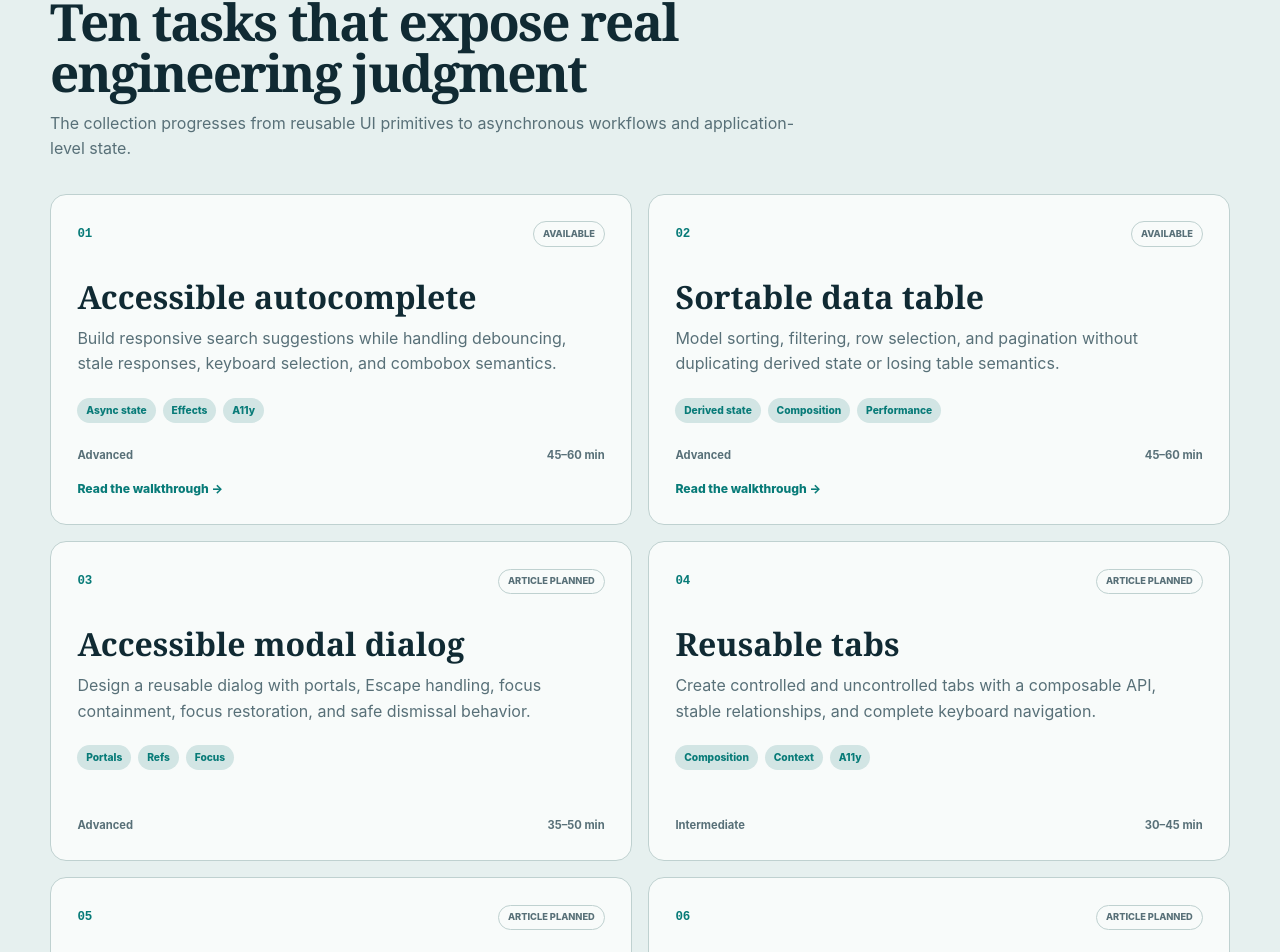
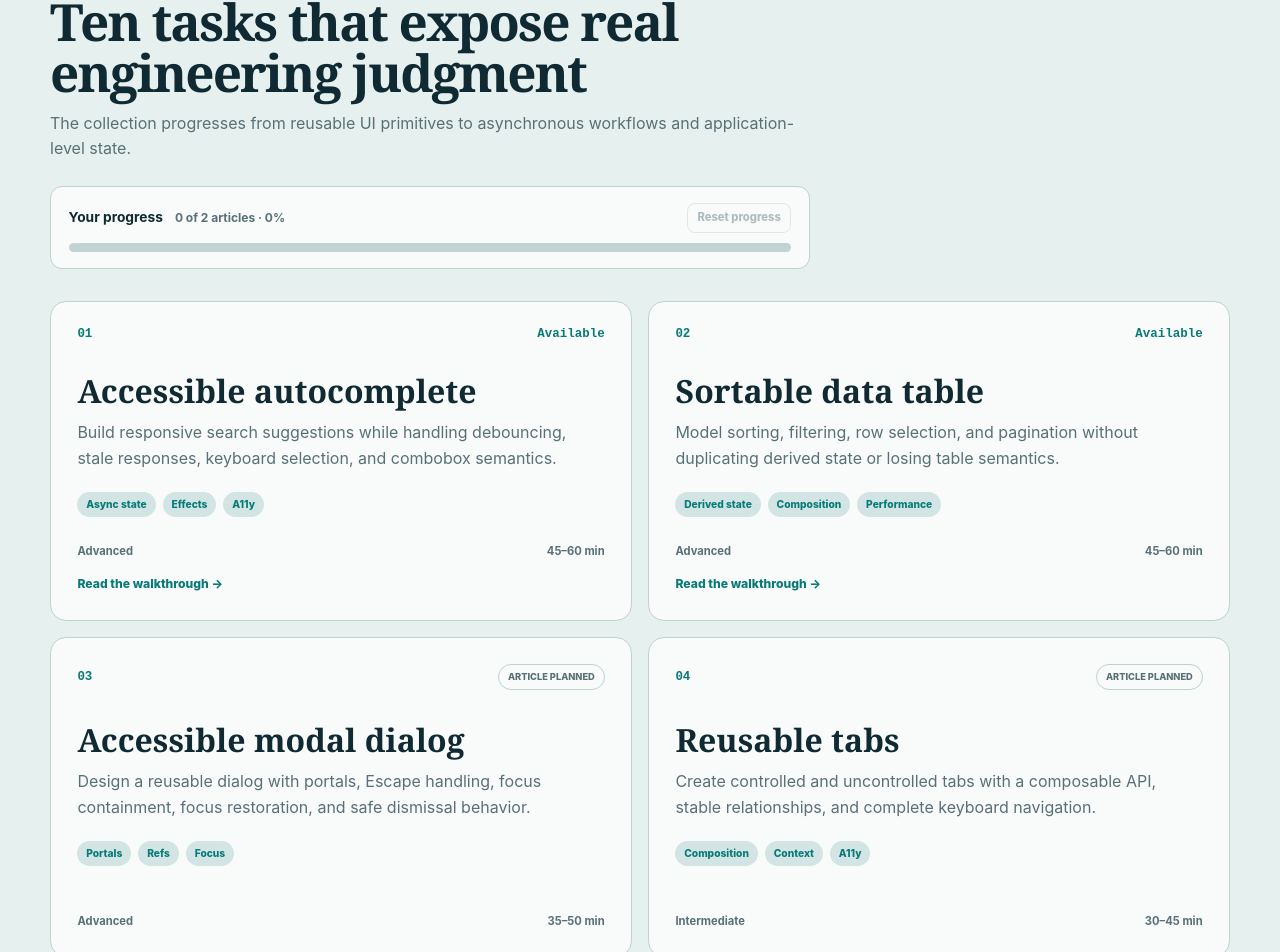
Before and after one commit to Dmitrii-Lobanov/javascript-handbook, a Next.js app in the folder site/: page /react/practice in a window 1280 px wide. Shown: the part 1223-2175 px from the top of the page. Built offline with nearby package versions, Linux system fonts and the light colour scheme.

Commit message:
feat: add completed and progress bar

```diff
--- a/site/app/components/ChapterRoadmapStatus.tsx
+++ b/site/app/components/ChapterRoadmapStatus.tsx
@@ -22,16 +22,28 @@ function readCompletedSlugs() {
   }
 }
 
+export function useCompletionStatus(slug: string) {
+  return useSyncExternalStore(
+    subscribe,
+    () => readCompletedSlugs().has(slug),
+    () => false,
+  );
+}
+
 export function notifyCompletionChange() {
   window.dispatchEvent(new Event(completionEvent));
 }
 
+export function toggleCompletion(slug: string) {
+  const completed = readCompletedSlugs();
+  if (completed.has(slug)) completed.delete(slug);
+  else completed.add(slug);
+  localStorage.setItem("handbook-completed", JSON.stringify([...completed]));
+  notifyCompletionChange();
+}
+
 export function ChapterRoadmapStatus({ slug }: { slug: string }) {
-  const completed = useSyncExternalStore(
-    subscribe,
-    () => readCompletedSlugs().has(slug),
-    () => false,
-  );
+  const completed = useCompletionStatus(slug);
 
   return (
     <span
@@ -42,28 +54,67 @@ export function ChapterRoadmapStatus({ slug }: { slug: string }) {
   );
 }
 
-export function HandbookProgress({ chapterSlugs }: { chapterSlugs: string[] }) {
+export function CompletionLabel({
+  slug,
+  incompleteLabel = "Available",
+  hideIncomplete = false,
+  className = "completion-label",
+}: {
+  slug: string;
+  incompleteLabel?: string;
+  hideIncomplete?: boolean;
+  className?: string;
+}) {
+  const completed = useCompletionStatus(slug);
+  if (!completed && hideIncomplete) return null;
+
+  return (
+    <span className={`${className}${completed ? " completed" : ""}`}>
+      {completed ? "✓ Completed" : incompleteLabel}
+    </span>
+  );
+}
+
+export function SectionProgress({
+  itemSlugs,
+  itemLabel = "chapters",
+}: {
+  itemSlugs: string[];
+  itemLabel?: string;
+}) {
   const completedCount = useSyncExternalStore(
     subscribe,
     () => {
       const completed = readCompletedSlugs();
-      return chapterSlugs.filter((slug) => completed.has(slug)).length;
+      return itemSlugs.filter((slug) => completed.has(slug)).length;
     },
     () => 0,
   );
-  const total = chapterSlugs.length;
+  const total = itemSlugs.length;
   const percentage = total === 0 ? 0 : Math.round((completedCount / total) * 100);
+
+  function resetProgress() {
+    const completed = readCompletedSlugs();
+    itemSlugs.forEach((slug) => completed.delete(slug));
+    localStorage.setItem("handbook-completed", JSON.stringify([...completed]));
+    notifyCompletionChange();
+  }
 
   return (
     <div className="handbook-progress">
       <div className="handbook-progress-summary">
-        <strong>Your progress</strong>
-        <span>
-          {completedCount} of {total} chapters · {percentage}%
-        </span>
+        <div>
+          <strong>Your progress</strong>
+          <span>
+            {completedCount} of {total} {itemLabel} · {percentage}%
+          </span>
+        </div>
+        <button type="button" disabled={completedCount === 0} onClick={resetProgress}>
+          Reset progress
+        </button>
       </div>
       <progress
-        aria-label={`${completedCount} of ${total} available chapters completed`}
+        aria-label={`${completedCount} of ${total} available ${itemLabel} completed`}
         max={total || 1}
         value={completedCount}
       >
--- a/site/app/components/ReaderControls.tsx
+++ b/site/app/components/ReaderControls.tsx
@@ -1,7 +1,7 @@
 "use client";
 
 import { useEffect, useState } from "react";
-import { notifyCompletionChange } from "./ChapterRoadmapStatus";
+import { toggleCompletion, useCompletionStatus } from "./ChapterRoadmapStatus";
 
 export function TextSizeControls() {
   const [scale, setScale] = useState(1);
@@ -38,26 +38,10 @@ export function TextSizeControls() {
 }
 
 export function CompletionControl({ slug }: { slug: string }) {
-  const [complete, setComplete] = useState(false);
-
-  useEffect(() => {
-    try {
-      const completed = JSON.parse(localStorage.getItem("handbook-completed") ?? "[]") as string[];
-      setComplete(completed.includes(slug));
-    } catch {
-      setComplete(false);
-    }
-  }, [slug]);
+  const complete = useCompletionStatus(slug);
 
   function toggleComplete() {
-    const completed = new Set<string>(
-      JSON.parse(localStorage.getItem("handbook-completed") ?? "[]"),
-    );
-    if (complete) completed.delete(slug);
-    else completed.add(slug);
-    localStorage.setItem("handbook-completed", JSON.stringify([...completed]));
-    setComplete(!complete);
-    notifyCompletionChange();
+    toggleCompletion(slug);
   }
 
   return (
--- a/site/app/globals.css
+++ b/site/app/globals.css
@@ -992,9 +992,14 @@ button {
 }
 .handbook-progress-summary {
   display: flex;
-  align-items: baseline;
+  align-items: center;
   justify-content: space-between;
   gap: 1rem;
+}
+.handbook-progress-summary > div {
+  display: flex;
+  align-items: baseline;
+  gap: 0.75rem;
 }
 .handbook-progress-summary strong {
   color: var(--ink);
@@ -1004,6 +1009,26 @@ button {
   color: var(--muted);
   font-size: 0.75rem;
   font-weight: 750;
+}
+.handbook-progress-summary button {
+  padding: 0.35rem 0.6rem;
+  border: 1px solid var(--line);
+  border-radius: 8px;
+  background: transparent;
+  color: var(--muted);
+  font: inherit;
+  font-size: 0.7rem;
+  font-weight: 800;
+  cursor: pointer;
+}
+.handbook-progress-summary button:hover:not(:disabled),
+.handbook-progress-summary button:focus-visible {
+  border-color: var(--teal);
+  color: var(--teal);
+}
+.handbook-progress-summary button:disabled {
+  cursor: not-allowed;
+  opacity: 0.45;
 }
 .handbook-progress progress {
   width: 100%;
@@ -1025,6 +1050,16 @@ button {
 .handbook-progress progress::-moz-progress-bar {
   border-radius: 99px;
   background: var(--teal);
+}
+@media (max-width: 520px) {
+  .handbook-progress-summary,
+  .handbook-progress-summary > div {
+    align-items: flex-start;
+    flex-direction: column;
+  }
+  .handbook-progress-summary {
+    gap: 0.75rem;
+  }
 }
 .performance-part-list {
   display: grid;
--- a/site/app/performance/handbook/page.tsx
+++ b/site/app/performance/handbook/page.tsx
@@ -3,7 +3,7 @@ import Link from "next/link";
 import { TrackNav } from "../../components/TechnologyNav";
 import { getTrack } from "../../lib/tracks";
 import { performanceChapters } from "@/generated/content";
-import { ChapterRoadmapStatus, HandbookProgress } from "../../components/ChapterRoadmapStatus";
+import { ChapterRoadmapStatus, SectionProgress } from "../../components/ChapterRoadmapStatus";
 
 export const metadata: Metadata = {
   title: "Performance Handbook Roadmap",
@@ -239,8 +239,8 @@ export default function PerformanceHandbookPage() {
               Priority chapters establish the first useful release. Every chapter will connect its
               model to measurements, interview questions, exercises, and practical investigations.
             </p>
-            <HandbookProgress
-              chapterSlugs={performanceChapters.map((chapter) => `performance-${chapter.slug}`)}
+            <SectionProgress
+              itemSlugs={performanceChapters.map((chapter) => `performance-${chapter.slug}`)}
             />
           </div>
 
--- a/site/app/react/handbook/page.tsx
+++ b/site/app/react/handbook/page.tsx
@@ -2,7 +2,7 @@ import type { Metadata } from "next";
 import Link from "next/link";
 import { reactChapters } from "@/generated/content";
 import { ReactNav } from "../../components/TechnologyNav";
-import { ChapterRoadmapStatus, HandbookProgress } from "../../components/ChapterRoadmapStatus";
+import { ChapterRoadmapStatus, SectionProgress } from "../../components/ChapterRoadmapStatus";
 
 export const metadata: Metadata = {
   title: "React Interview Handbook Roadmap",
@@ -363,8 +363,8 @@ export default function ReactHandbookPage() {
               Handbook chapters develop transferable mental models. Implementation scenarios stay in
               React Practice, where they can include requirements, hints, and complete solutions.
             </p>
-            <HandbookProgress
-              chapterSlugs={reactChapters.map((chapter) => `react-${chapter.slug}`)}
+            <SectionProgress
+              itemSlugs={reactChapters.map((chapter) => `react-${chapter.slug}`)}
             />
           </div>
 
--- a/site/app/react/practice/page.tsx
+++ b/site/app/react/practice/page.tsx
@@ -2,6 +2,7 @@ import type { Metadata } from "next";
 import Link from "next/link";
 import { reactPracticeArticles } from "@/generated/content";
 import { ReactNav } from "../../components/TechnologyNav";
+import { CompletionLabel, SectionProgress } from "../../components/ChapterRoadmapStatus";
 
 export const metadata: Metadata = {
   title: "React Live Coding Articles",
@@ -167,6 +168,12 @@ export default function ReactPracticePage() {
               The collection progresses from reusable UI primitives to asynchronous workflows and
               application-level state.
             </p>
+            <SectionProgress
+              itemSlugs={reactPracticeArticles.map(
+                (article) => `react-practice-${article.slug}`,
+              )}
+              itemLabel="articles"
+            />
           </div>
 
           <div className="react-task-grid">
@@ -176,7 +183,14 @@ export default function ReactPracticePage() {
                 <>
                   <div className="react-task-card-top">
                     <span>{String(index + 1).padStart(2, "0")}</span>
-                    <small>{available ? "Available" : "Article planned"}</small>
+                    {available ? (
+                      <CompletionLabel
+                        className="react-task-status"
+                        slug={`react-practice-${task.slug}`}
+                      />
+                    ) : (
+                      <small>Article planned</small>
+                    )}
                   </div>
                   <h3>{task.title}</h3>
                   <p>{task.description}</p>
```
Also changed, not shown: site/app/components/Library.tsx (+7 -39 lines), site/app/components/QuestionAnswerCollection.tsx (+16 -0 lines).
